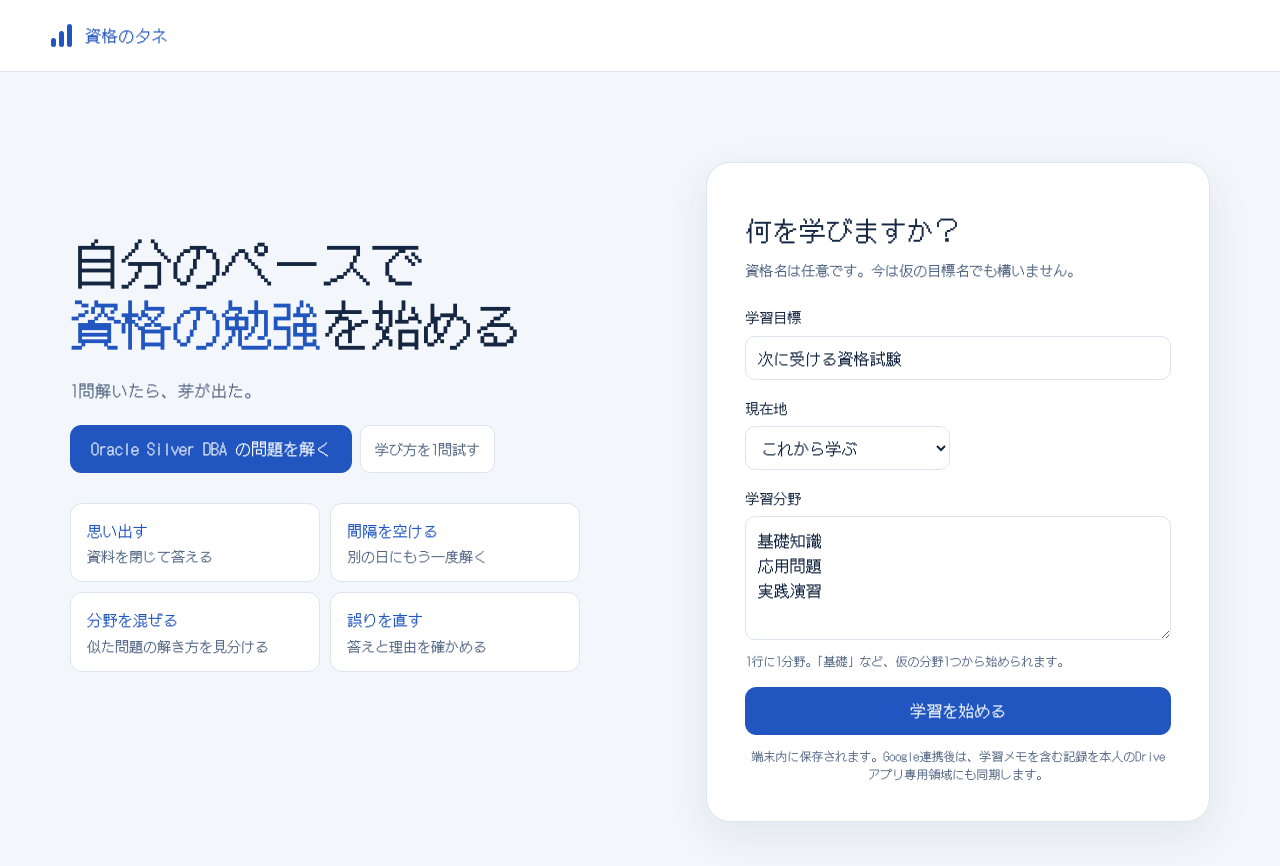
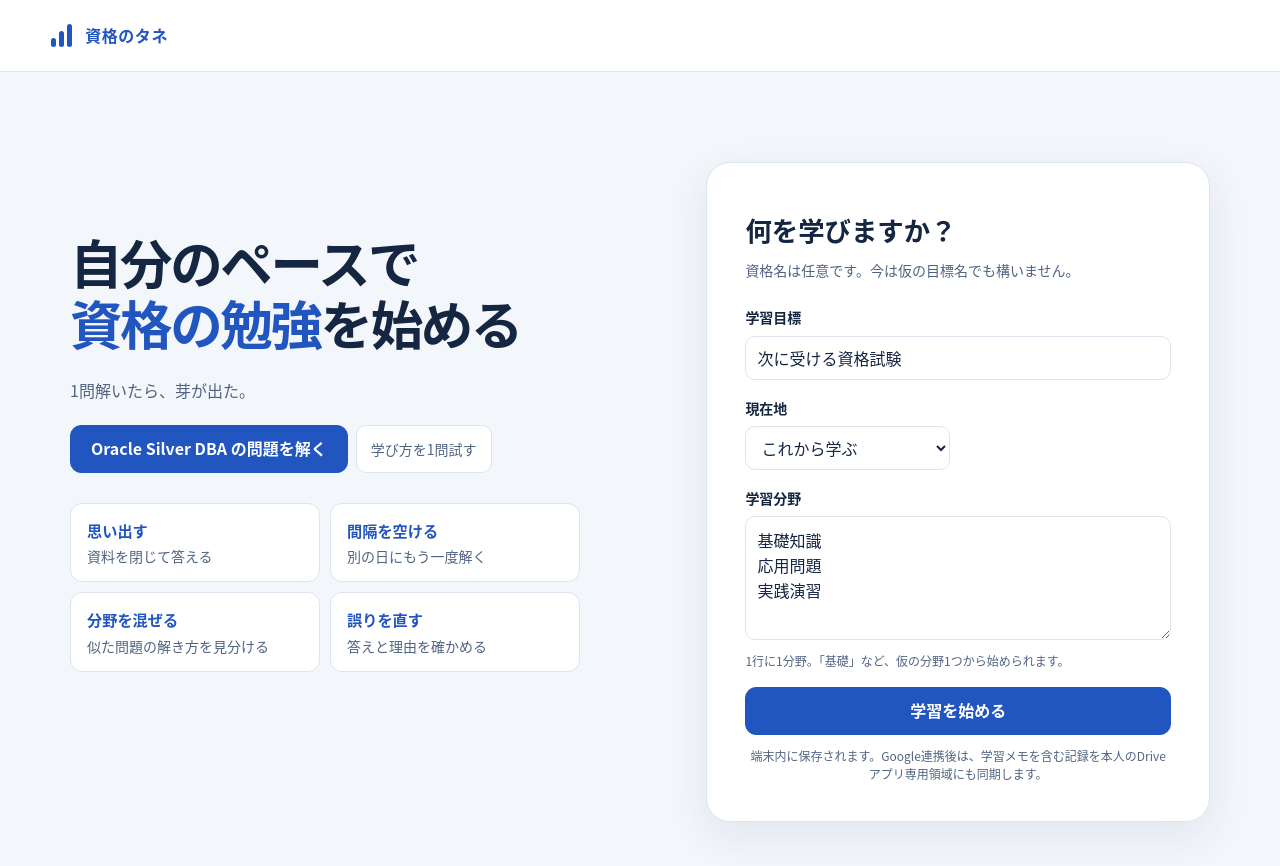
Before and after one commit to kizunajamjam/shikaku-no-tane-preview, a plain HTML site: page index.html in a window 1280 px wide. Drawn offline with Linux system fonts and the light colour scheme.

Commit message:
Use native Japanese fonts for study screens

```diff
--- a/index.html
+++ b/index.html
@@ -12,8 +12,7 @@
   <link rel="manifest" href="manifest.webmanifest">
   <link rel="icon" href="icons/app-icon.svg" type="image/svg+xml">
   <link rel="apple-touch-icon" href="icons/app-icon.svg">
-  <link rel="preload" href="fonts/dotgothic16.woff2" as="font" type="font/woff2" crossorigin>
-  <link rel="stylesheet" href="styles.css?v=39">
+  <link rel="stylesheet" href="styles.css?v=40">
 </head>
 <body>
   <a class="skip-link" href="#main">本文へ移動</a>
--- a/service-worker.js
+++ b/service-worker.js
@@ -1,11 +1,10 @@
 "use strict";
 
-const CACHE_NAME = "pass-deck-shell-v39";
+const CACHE_NAME = "pass-deck-shell-v40";
 const APP_SHELL = [
   "./",
   "./index.html",
-  "./styles.css?v=39",
-  "./fonts/dotgothic16.woff2",
+  "./styles.css?v=40",
   "./curriculum.js?v=20",
   "./plan-library.js",
   "./practice.js?v=36",
--- a/styles.css
+++ b/styles.css
@@ -1,10 +1,3 @@
-@font-face {
-  font-family: "DotGothic16";
-  src: url("fonts/dotgothic16.woff2") format("woff2");
-  font-display: swap;
-  font-weight: 400;
-}
-
 :root {
   color-scheme: light;
   --bg: #f3f6fa;
@@ -22,18 +15,14 @@
   --orange: #80501b;
   --red: #a8313b;
   --shadow: 0 14px 42px rgba(43, 75, 120, .09);
-  font-family: "DotGothic16", "BIZ UDPGothic", "Hiragino Sans", sans-serif;
-  font-synthesis: none;
+  font-family: "Hiragino Sans", "Yu Gothic", "Meiryo", "Noto Sans CJK JP", system-ui, sans-serif;
 }
 
 * { box-sizing: border-box; }
 [hidden] { display: none !important; }
 html { background: var(--bg); scroll-behavior: smooth; }
 body { margin: 0; min-width: 320px; min-height: 100vh; color: var(--text); background: var(--bg); line-height: 1.6; }
-h1, h2 {
-  font-weight: 400;
-  letter-spacing: .02em;
-}
+h1, h2 { font-weight: 700; }
 button, input, select, textarea { font: inherit; }
 button { color: inherit; }
 button:focus-visible, input:focus-visible, select:focus-visible, textarea:focus-visible, a:focus-visible { outline: 3px solid #2760c4; outline-offset: 3px; }
@@ -41,7 +30,7 @@ button:focus-visible, input:focus-visible, select:focus-visible, textarea:focus-
 .skip-link:focus { transform: none; }
 
 .topbar { position: sticky; top: 0; z-index: 20; height: 72px; display: flex; align-items: center; justify-content: space-between; padding: 0 clamp(18px, 4vw, 58px); border-bottom: 1px solid var(--line); background: rgba(255, 255, 255, .94); backdrop-filter: blur(18px); }
-.brand { display: inline-flex; align-items: center; gap: 12px; padding: 0; border: 0; background: transparent; cursor: pointer; letter-spacing: .13em; }
+.brand { display: inline-flex; align-items: center; gap: 12px; padding: 0; border: 0; background: transparent; cursor: pointer; letter-spacing: .035em; }
 .brand strong { color: var(--accent); }
 .brand-mark { width: 22px; height: 23px; display: grid; grid-template-columns: repeat(3, 5px); align-items: end; gap: 3px; }
 .brand-mark i { display: block; border-radius: 4px; background: var(--accent); }
@@ -322,10 +311,6 @@ main { min-height: calc(100vh - 72px); }
 .choice-settings { grid-column: 1 / -1; grid-row: 2; color: var(--muted); font-size: .875rem; }
 .choice-settings summary { cursor: pointer; }
 .choice-settings .field { max-width: 42rem; margin-top: 10px; }
-.brand strong, .setup-intro > p, #quest-level {
-  font-weight: 400;
-  letter-spacing: .035em;
-}
 .install-guide { font-size: .875rem; line-height: 1.65; color: var(--muted); }
 .install-guide > ul { padding-inline-start: 1.5rem; }
 @media (max-width: 680px) {
```
Also changed, not shown: offline.html (+1 -1 lines).
